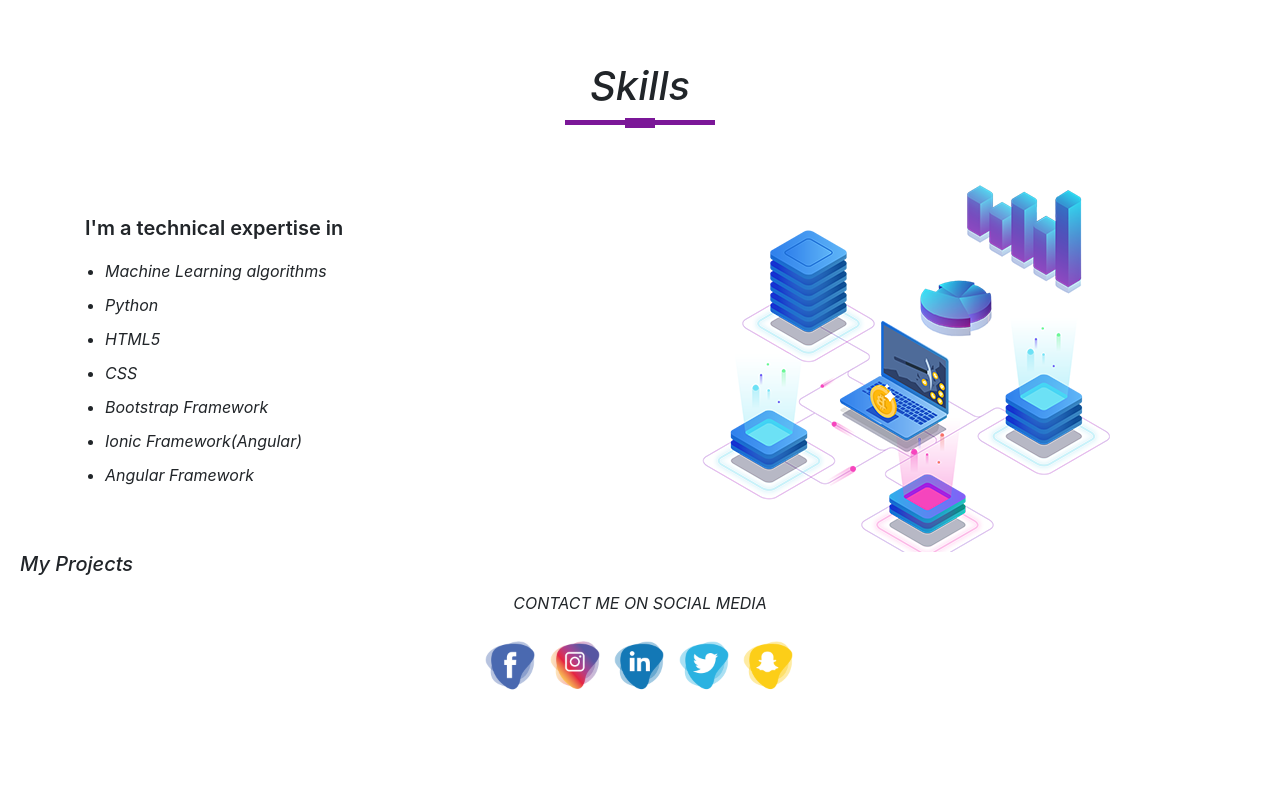
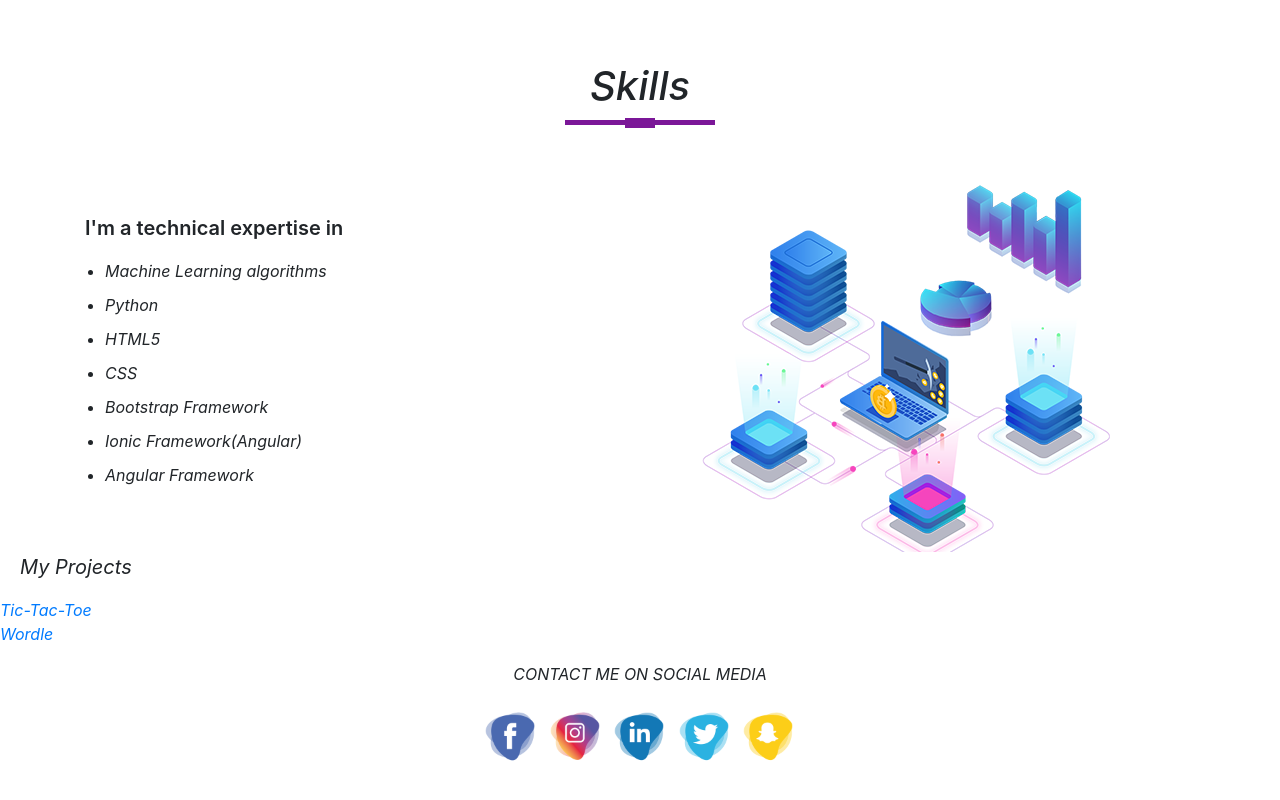
Before and after one commit to Mano-ranjani-A/Mano-ranjani-A.github.io, a plain HTML site: page index.html in a window 1280 px wide. Shown: the part 1234-2034 px from the top of the page. Before the commit the page ends 1969 px from the top, so only its background shows below. Drawn offline with nearby package versions, Linux system fonts and the light colour scheme.

Commit message:
Update index.html

```diff
--- a/index.html
+++ b/index.html
@@ -111,11 +111,13 @@
             </div>
     </section>
 
-      <h1 class="heading"> My Projects</h1>
+    <p class="heading"> My Projects</p>
+    <div class="project">
     <ul>
-      <li><a href="tictactoe - 2/tic-tac-toe.html" target="_blank'>Tic-Tac-Toe</a> </li>
-      <li><a href-"Wordle/assignment3/wordle.html" target="_blank'>Wordle</a></li>
+      <li><a href="tictactoe - 2/tic-tac-toe.html" target="_blank">Tic-Tac-Toe</a> </li>
+      <li><a href="Wordle/assignment3/wordle.html" target="_blank">Wordle</a></li>
     </ul>
+        </div>
 
 
 
```
